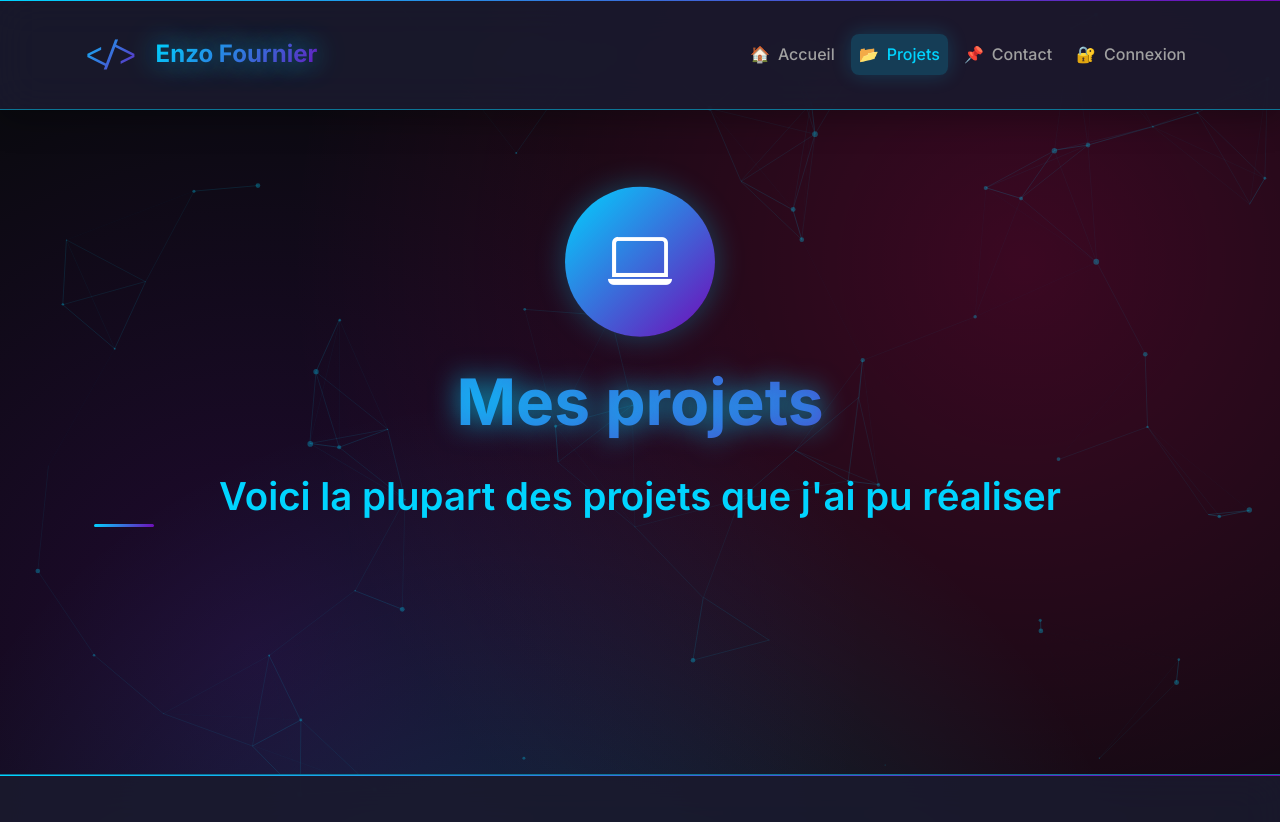
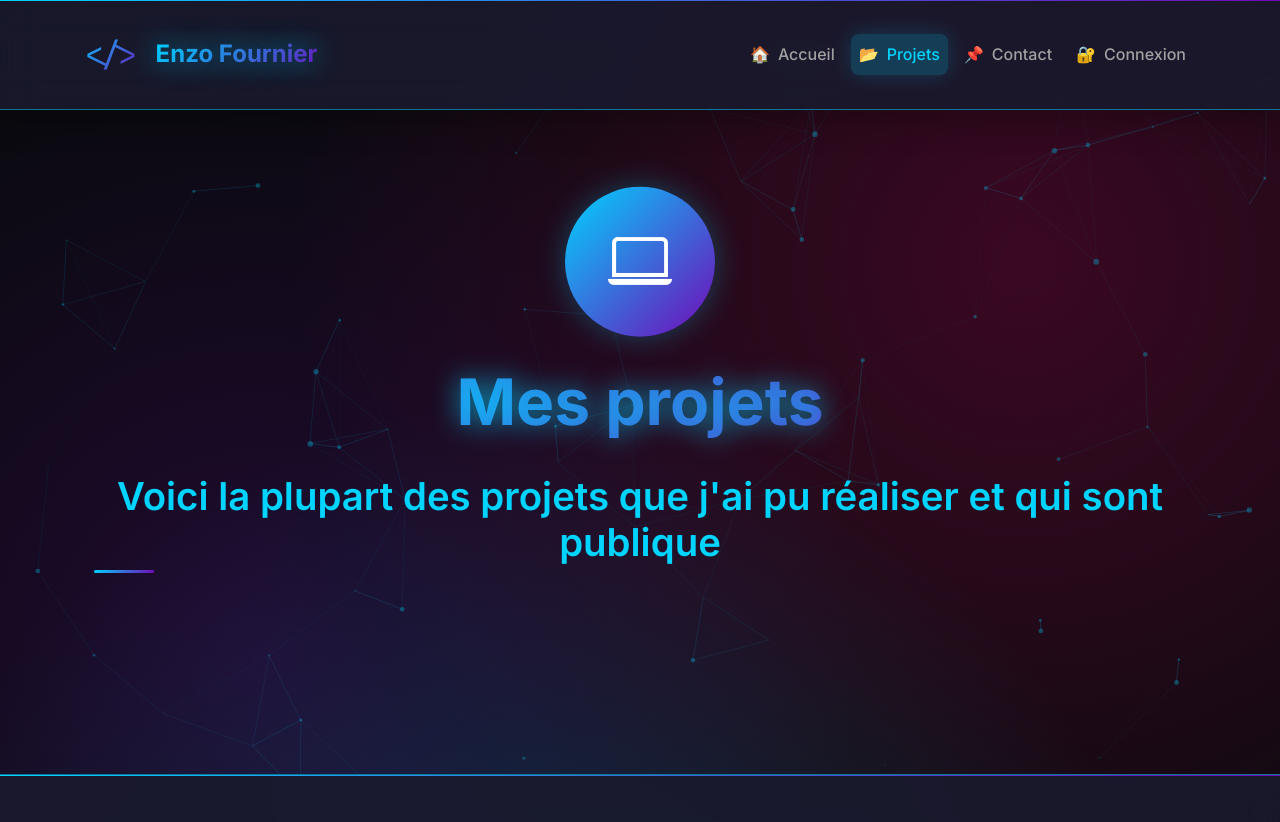
Before and after one commit to Fydyr/mon-portfolio, a PHP site: template views/projects.php in a window 1280 px wide. Shown: the top 822 px of the page. Run offline with PHP 8.4, Linux system fonts and the light colour scheme; the template is opened without the code that fills it, so the values that code supplies are empty.

Commit message:
Update projects.php

```diff
--- a/views/projects.php
+++ b/views/projects.php
@@ -25,7 +25,7 @@
             <i class="bi bi-laptop"></i>
         </div>
         <h1>Mes projets</h1>
-        <h2>Voici la plupart des projets que j'ai pu réaliser</h2>
+        <h2>Voici la plupart des projets que j'ai pu réaliser et qui sont publique</h2>
     </div>
 
     <div class="container">
```
